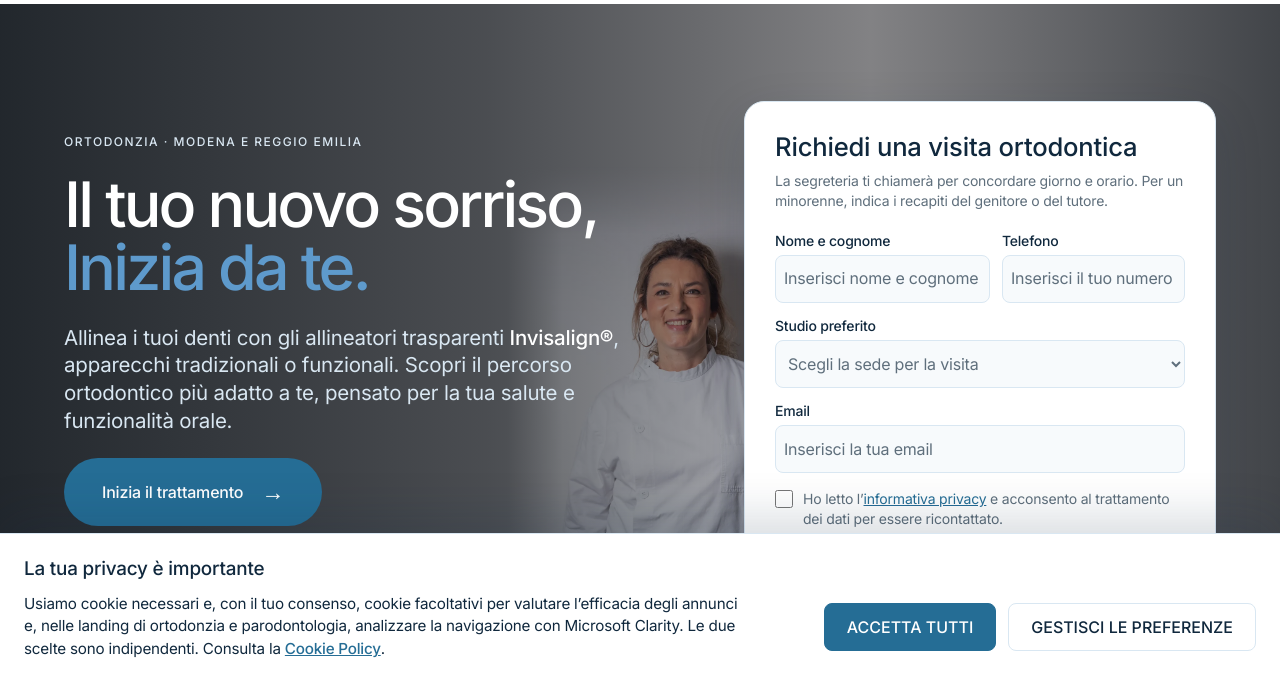
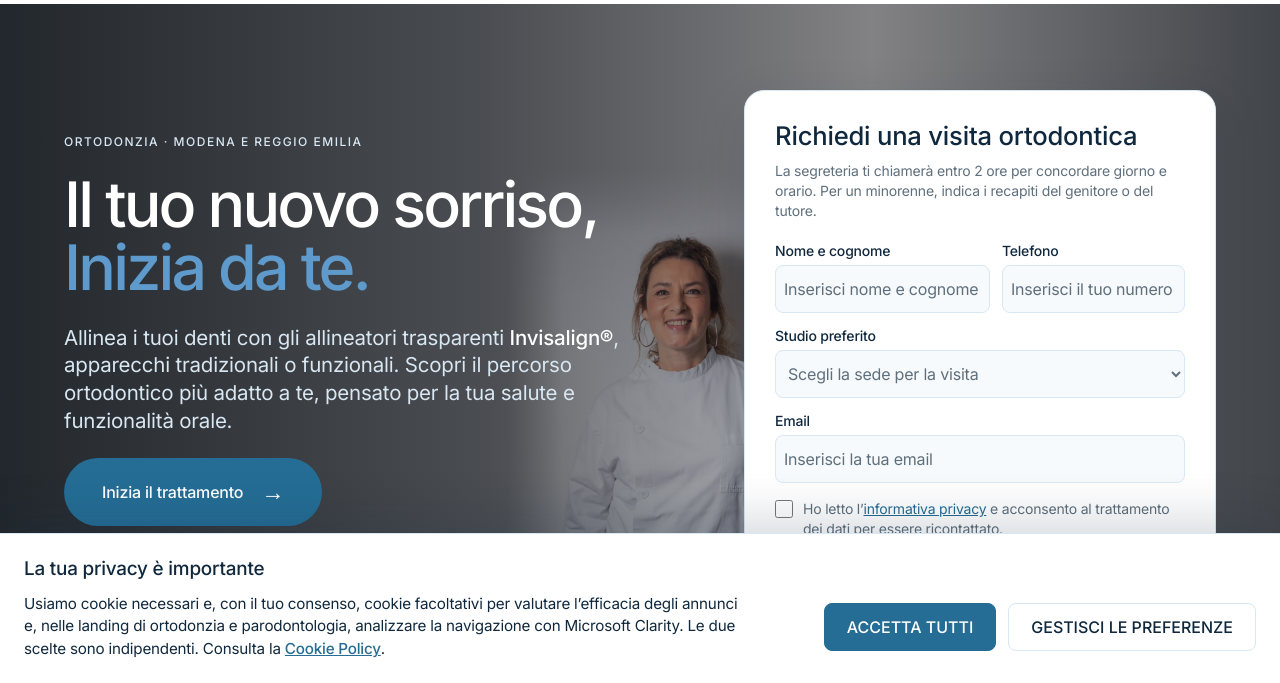
Before and after one commit to thinhdutong00/studiodentisticofederzonigranata, an Astro site: page /visita-ortodonzia-diretta in a window 1280 px wide. Shown: the part 115-798 px from the top of the page. Built offline with nearby package versions, Linux system fonts and the light colour scheme; Astro itself is replaced by a stand-in of ours.

Commit message:
Indica il ricontatto entro due ore nei moduli semplici

```diff
--- a/src/components/LandingSimpleBookingForm.astro
+++ b/src/components/LandingSimpleBookingForm.astro
@@ -27,7 +27,7 @@ const config = landingBookingTreatments[treatment];
   <input type="hidden" name="treatment" value={config.treatment} />
   <header class="simple-booking-intro">
     <h2 id="simple-booking-title">Richiedi una {config.visit}</h2>
-    <p>La segreteria ti chiamerà per concordare giorno e orario. Per un minorenne, indica i recapiti del genitore o del tutore.</p>
+    <p>La segreteria ti chiamerà entro 2 ore per concordare giorno e orario. Per un minorenne, indica i recapiti del genitore o del tutore.</p>
   </header>
 
   <div class="simple-booking-fields">
```
